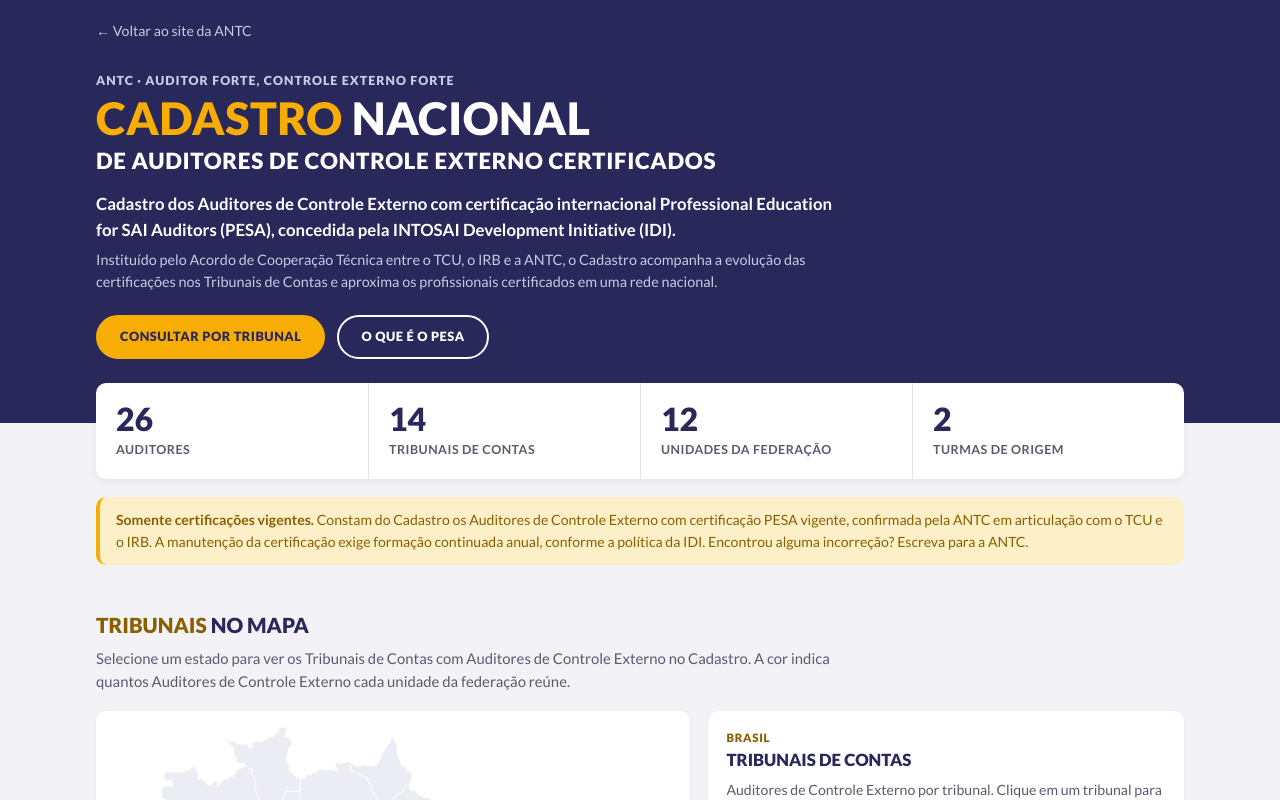
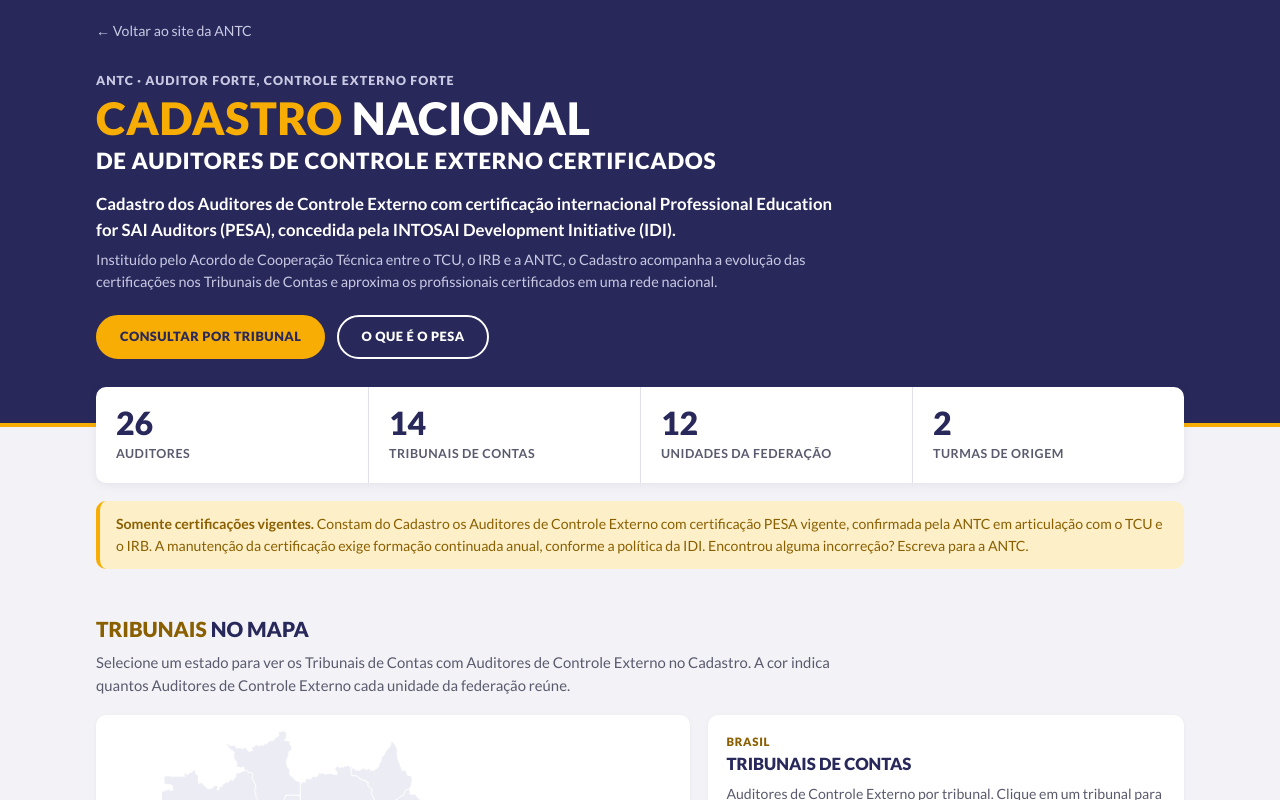
Before and after one commit to antc-brasil/cadastro, a plain HTML site: page index.html in a window 1280 px wide. Shown: the top 800 px of the page. Drawn offline with Linux system fonts and the light colour scheme.

Commit message:
Cabeçalho: linha amarela inferior, como no Acervo

```diff
--- a/index.html
+++ b/index.html
@@ -31,7 +31,7 @@
   .conteudo { max-width: 1120px; margin: 0 auto; padding: 0 16px; }
 
   /* ---------- cabeçalho ---------- */
-  header { background: var(--azul); color: #fff; padding: 18px 0 64px; }
+  header { background: var(--azul); color: #fff; padding: 18px 0 64px; border-bottom: 4px solid var(--ambar); }
   .voltar { color: var(--lilas); font-size: .88rem; text-decoration: none; }
   .voltar:hover { color: #fff; }
   .lema { margin: 28px 0 4px; font-size: .78rem; font-weight: 900; letter-spacing: .08em; text-transform: uppercase; color: var(--lilas); }
```
